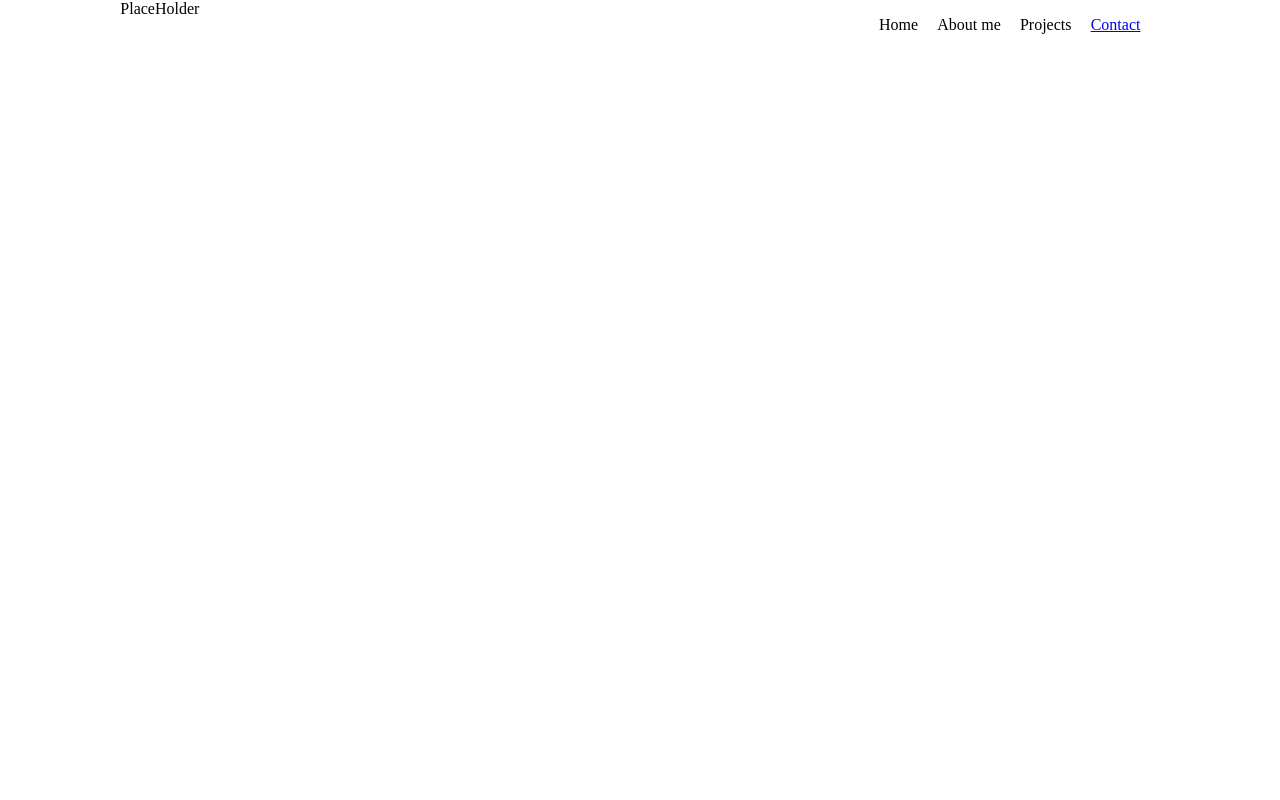
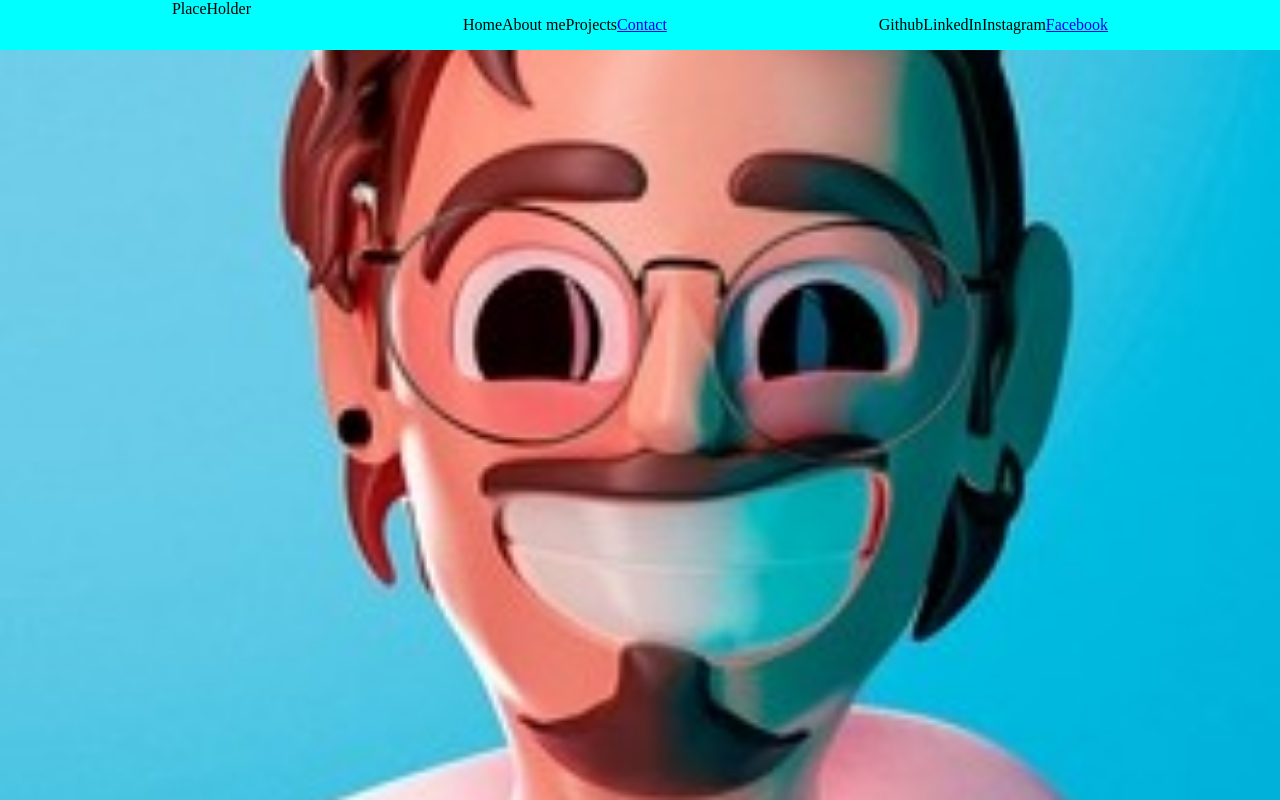
Before and after one commit to Negrea-Andrei/Personal_portfolio, a plain HTML site: page index.html in a window 1280 px wide. Drawn offline with Linux system fonts and the light colour scheme.

Commit message:
Add extra links to the HTML

```diff
--- a/index.html
+++ b/index.html
@@ -12,9 +12,9 @@
     <div class="hero-section">
         <div class="header-container">
             <div class="avatar-container">PlaceHolder</div>
-            <div class="nav-container">
+            <div class="nav-page-container">
                 <nav>
-                    <ul class="contact-links">
+                    <ul class="sections-links">
                         <li>
                             <a>Home</a>
                         </li>
@@ -30,6 +30,24 @@
                     </ul>
                 </nav>
             </div>
+            <div class="nav-links-container">
+                <nav>
+                    <ul class="contact-links">
+                        <li>
+                            <a>Github</a>
+                        </li>
+                        <li>
+                            <a>LinkedIn</a>
+                        </li>
+                        <li>
+                            <a>Instagram</a>
+                        </li>
+                        <li>
+                            <a href="https://www.facebook.com/negrea.andrei.90?locale=ro_RO">Facebook</a>
+                        </li>
+                    </ul>
+                </nav>
+            </div>
         </div>
     </div>
 
--- a/stylesheet.css
+++ b/stylesheet.css
@@ -8,18 +8,29 @@ html {
     scroll-behavior: smooth;
 }
 
+.hero-section {
+    width: 100%;
+    height: 100vh;
+    background-image: url("./Profile1.jpg");
+    background-repeat: no-repeat;
+    background-position: center;
+    background-size: cover;
+    display: flex;
+    flex-direction: column;
+}
+
 .avatar-container {
-    margin: 0px 500px 0px 0px;
+    flex: 2 1 1;
 }
 
 .header-container {
     display: flex;
     flex-direction: row;
     justify-content: space-evenly;
+    background-color: aqua;
 }
 
-.contact-links {
-    width: 300px;
+.contact-links, .sections-links {
     display: flex;
     flex-direction: row;
     justify-content: space-evenly;
```
Also changed, not shown: Profile1.jpg (added).
